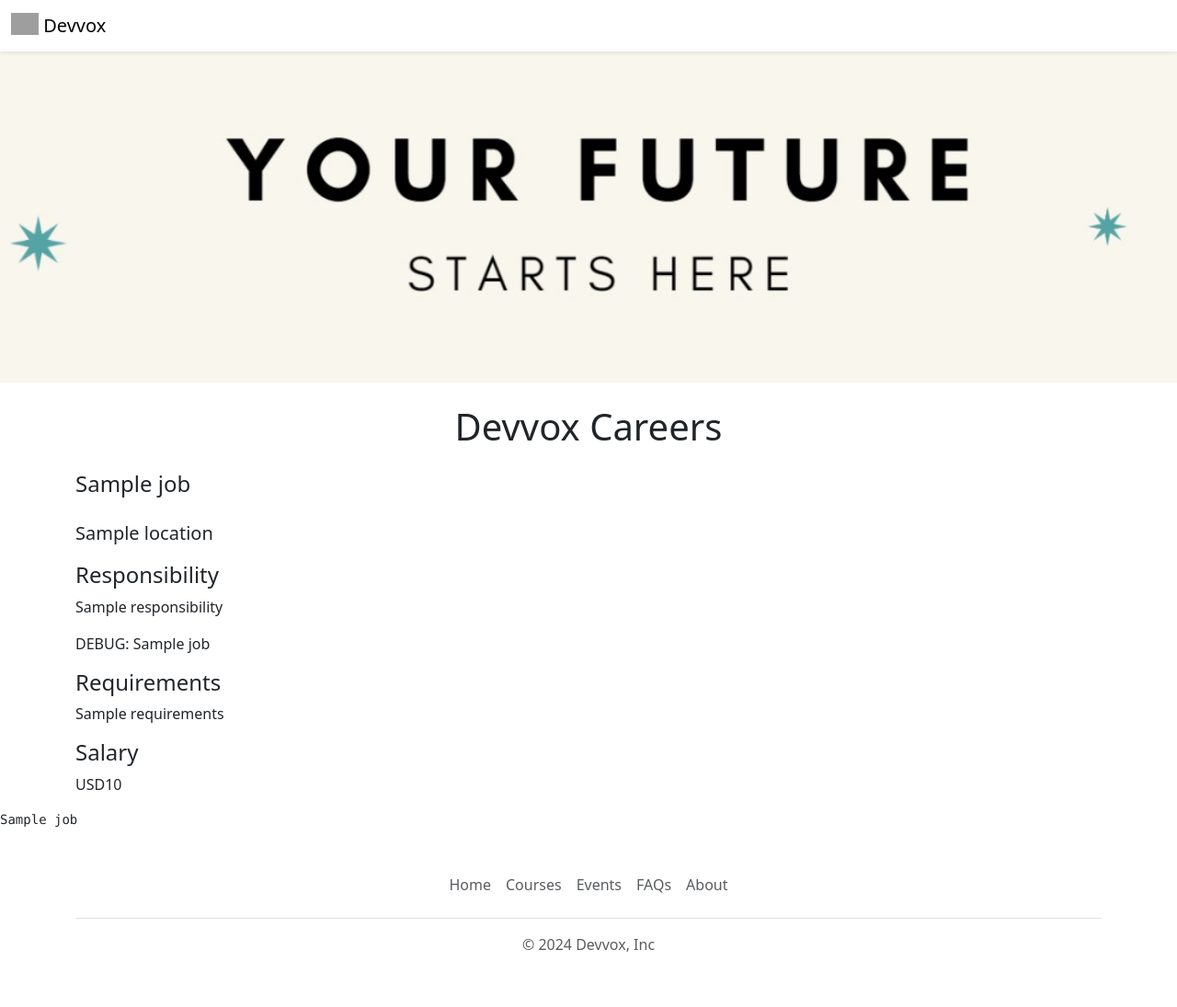
After one commit to Josephorokpo/Devvox-careers-website, a Flask app: template templates/jobpage.html in a window 1280 px wide. The commit adds this page. Shown: the whole page at 92% size. Run offline with Flask 3, Linux system fonts and the light colour scheme; the template is opened without the code that fills it: most values are stand-ins (such as "Sample title", 1, 10 or a date in 2020); grey boxes are pictures that could not be loaded.

Commit message:
Update changes

```diff
--- a/app.py
+++ b/app.py
@@ -1,19 +1,25 @@
 from flask import Flask, render_template, jsonify
-from database import load_jobs_from_db
+from database import load_jobs_from_db, load_job_from_db
 
 app = Flask(__name__)
-
-
 
 @app.route("/")
 def hello_devvox():
   jobs = load_jobs_from_db()
-  return render_template('home.html', jobs=jobs, company_name="Devvox")
+  return render_template('home.html', jobs=jobs)
 
 @app.route("/api/jobs")
 def list_jobs():
   jobs = load_jobs_from_db()
   return jsonify(jobs)
 
+@app.route("/job/<id>")
+def show_job(id):
+  job = load_job_from_db(id)
+  print(job)  # Debugging statement
+  if not job:
+    return "Not Found", 404
+  return render_template('jobpage.html', job=job)
+
 if __name__ == '__main__':
   app.run(host='0.0.0.0', debug=True)
--- /dev/null
+++ b/templates/banner.html
@@ -0,0 +1,12 @@
+<style>
+  #banner {
+    height: 360px;
+    object-fit: cover;
+    width: 100%;
+    margin-bottom: 16px;
+  }
+  .lead {
+    text-align: justify;
+  }
+</style>
+<img class="img-fluid" id="banner" src="https://170306c5-1b7c-482c-8da6-afd4c1908b06-00-cd8ea6nmmmct.worf.replit.dev/static/banner4.jpg">
--- /dev/null
+++ b/templates/bootstrap.html
@@ -0,0 +1,3 @@
+<meta charset="utf-8">
+<meta name="viewport" content="width=device-width, initial-scale=1">
+<link href="https://cdn.jsdelivr.net/npm/bootstrap@5.3.3/dist/css/bootstrap.min.css" rel="stylesheet" integrity="sha384-QWTKZyjpPEjISv5WaRU9OFeRpok6YctnYmDr5pNlyT2bRjXh0JMhjY6hW+ALEwIH" crossorigin="anonymous">
--- a/templates/jobitem.html
+++ b/templates/jobitem.html
@@ -10,7 +10,7 @@
     </div>
     {% endif %}
   </div>
-  <div class="col-2">
-    <a href="https://google.com" type="button" class="btn btn-outline-primary">Apply</a>
+  <div class="col-2 padding-right:16px">
+    <a href="/job/{{job['id']}}" type="button" class="btn btn-outline-primary">Apply</a>
   </div>
 </div>
--- /dev/null
+++ b/templates/jobpage.html
@@ -0,0 +1,27 @@
+<!DOCTYPE html>
+<html>
+  <head>
+    <title>{{ job.title }} - Devvox Careers</title>
+     {% include 'bootstrap.html' %}
+  </head>
+  <body>
+    {% include 'nav.html' %}
+    {% include 'banner.html' %}
+    <div class="container">
+      <h1 class="text-center mt-2 mb-4">Devvox Careers</h1>
+      <h4 class="mb-4">{{ job.title }}</h4>
+      <p class="lead">{{ job.location }}</p>
+      <h4>Responsibility</h4>
+      <p>{{ job.responsibility }}</p>
+
+      <p>DEBUG: {{ job }}</p><!-- Add this line to print the entire job object -->
+      <h4>Requirements</h4>
+      <p>{{ job.requirements }}</p>
+      <h4>Salary</h4>
+      <p>{{ job.currency }}{{ job.salary }}</p>
+    </div>
+    <!-- Debugging: Print job dictionary -->
+    <pre>{{ job }}</pre>
+     {% include 'footer.html' %}
+  </body>
+</html>
```
Also changed, not shown: database.py (+18 -2 lines), templates/home.html (+3 -17 lines), static/banner1.jpg, static/banner3.jpg (added), static/banner4.jpg (added).
